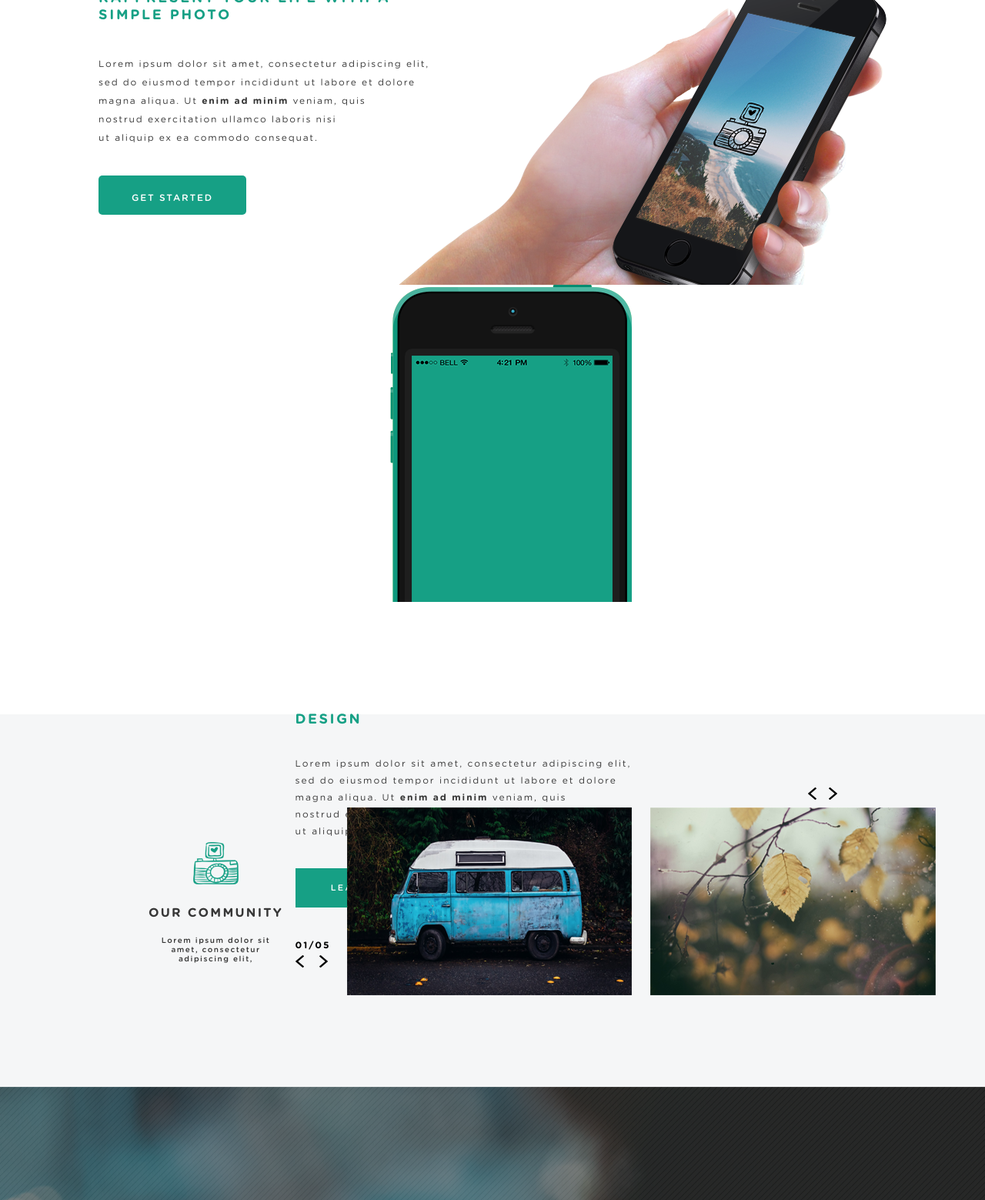
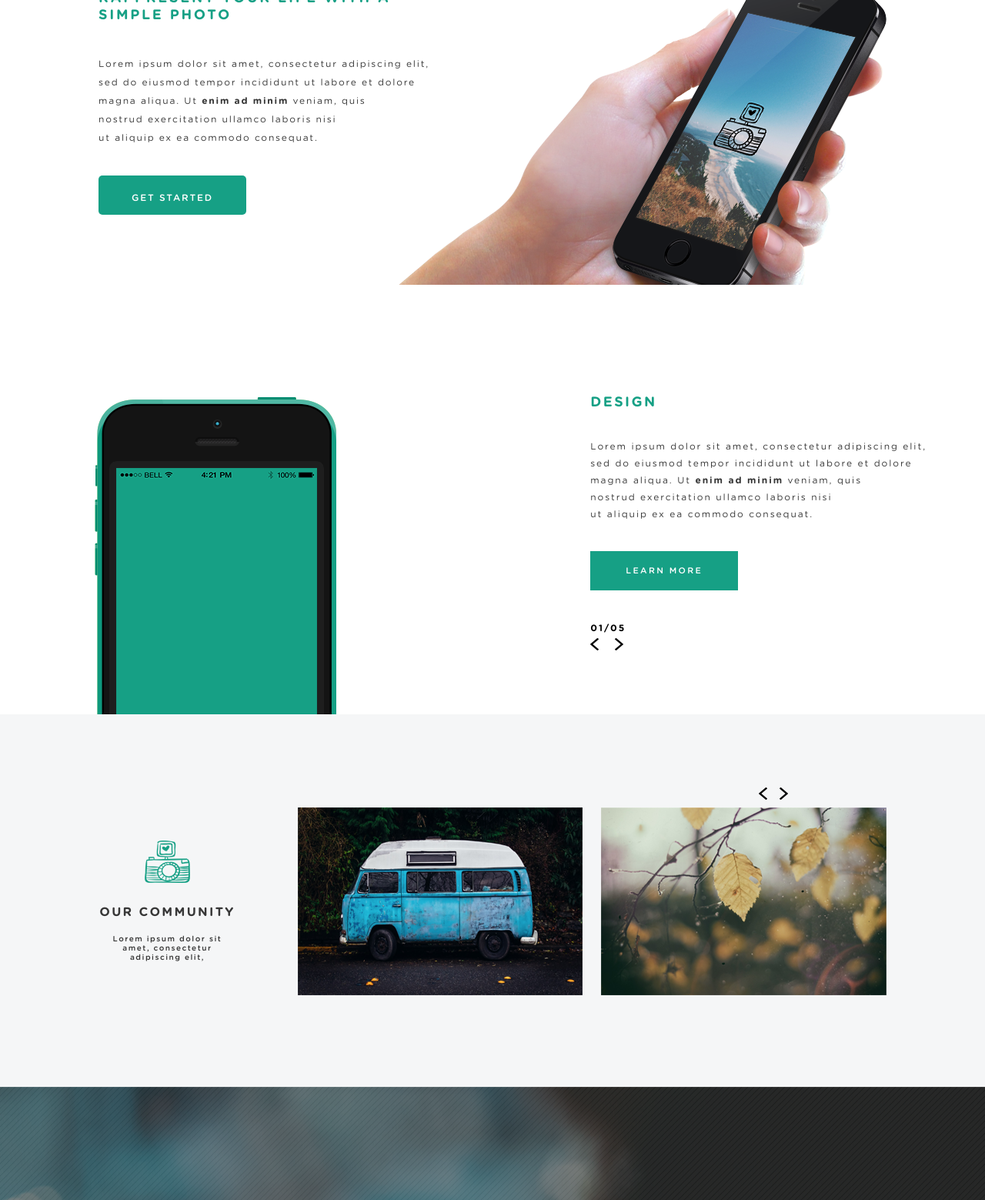
Before and after one commit to lazzystep/bodya_week_one.github.io, a plain HTML site: page index.html in a window 1280 px wide. Shown: the part 868-2427 px from the top of the page at 77% size. Drawn offline with Linux system fonts and the light colour scheme.

Commit message:
Add files via upload

```diff
--- a/style/style.css
+++ b/style/style.css
@@ -194,10 +194,10 @@ nav{
 	padding: 110px 0px 0px 128px;
 }
 
-.third{
+.thirdblock{
 	display: flex;
   	justify-content: space-between;
-	height: 558px;
+  	height: 558px;
 }
 
 .third .pip:first-child{
@@ -291,9 +291,9 @@ span{
 }
 
 .lower h4{
-	padding-top: 23px;
-	padding-bottom: 20px;
-    letter-spacing: 2.2px;
+	padding-top: 24px;
+    padding-bottom: 19px;
+    letter-spacing: 2.3px;
 	font-size: 16px;
 	text-transform: uppercase;
 	color: #373737;
@@ -308,9 +308,9 @@ span{
 }
 
 .info {
-    padding-top: 45px;
-    padding-left: 129px;
-    padding-right: 83px;
+    padding-top: 43px;
+    padding-left: 1px;
+    padding-right: 81px;
 }
 
 .padder{
@@ -330,7 +330,7 @@ span{
 .fifth h2{
 	padding-top: 346px;
     letter-spacing: 3.567px;
-    padding-bottom: 29px;
+    padding-bottom: 28px;
     padding-left: 4px;
 	font-size: 24px;
 	color: white;
@@ -340,6 +340,7 @@ span{
 .fifth_cont{
 	display: flex;
     height: 60px;
+    padding-left: 68px;
 }
 
 input{
@@ -386,7 +387,8 @@ input{
 }
 
 .sixth_btn{
-	padding-top: 41px;
+	padding-top: 39px;
+    padding-left: 97px;
 	display: flex;
 	flex-direction: row;
 }
@@ -417,9 +419,12 @@ input{
 
 footer{
 	color:#373737;
+	height: 131px;
+}
+
+.footer_main{
 	display: flex;
 	justify-content: space-between;
-	height: 131px;
 }
 
 .footer_left{
```
